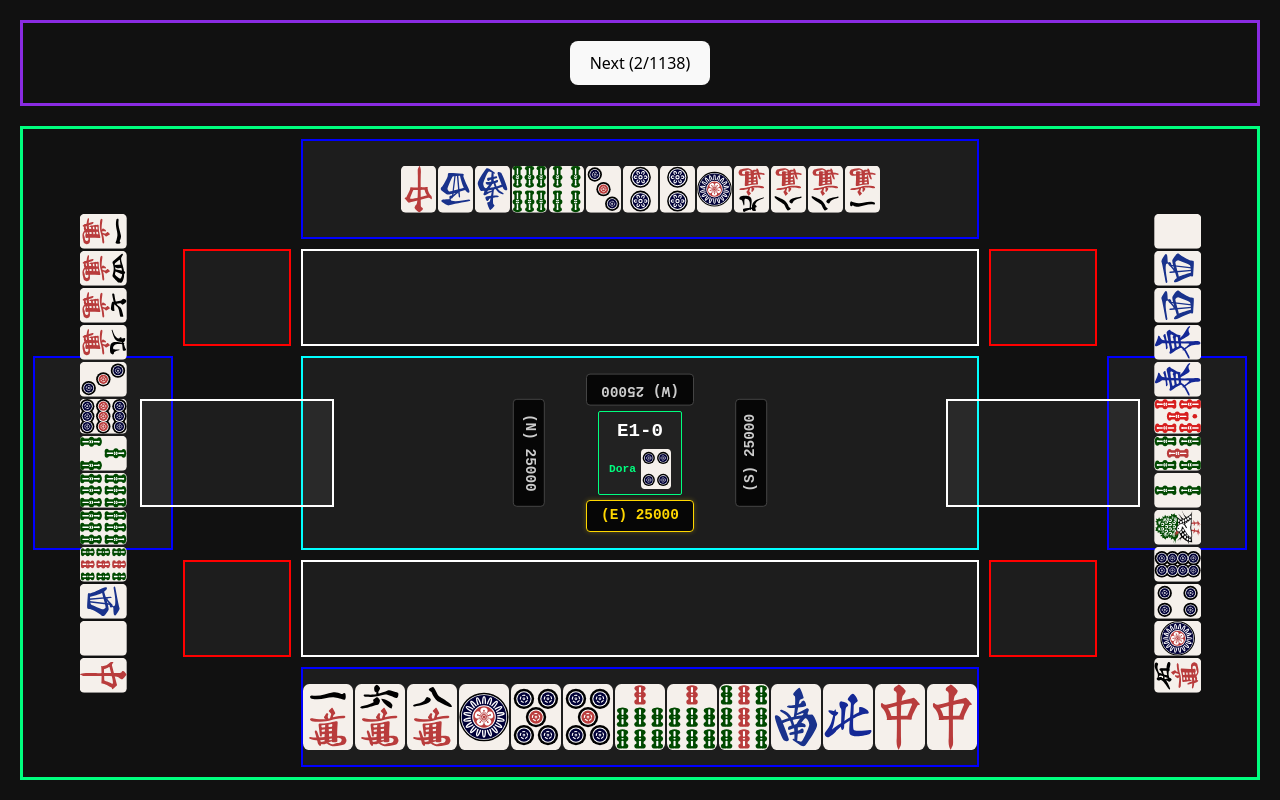
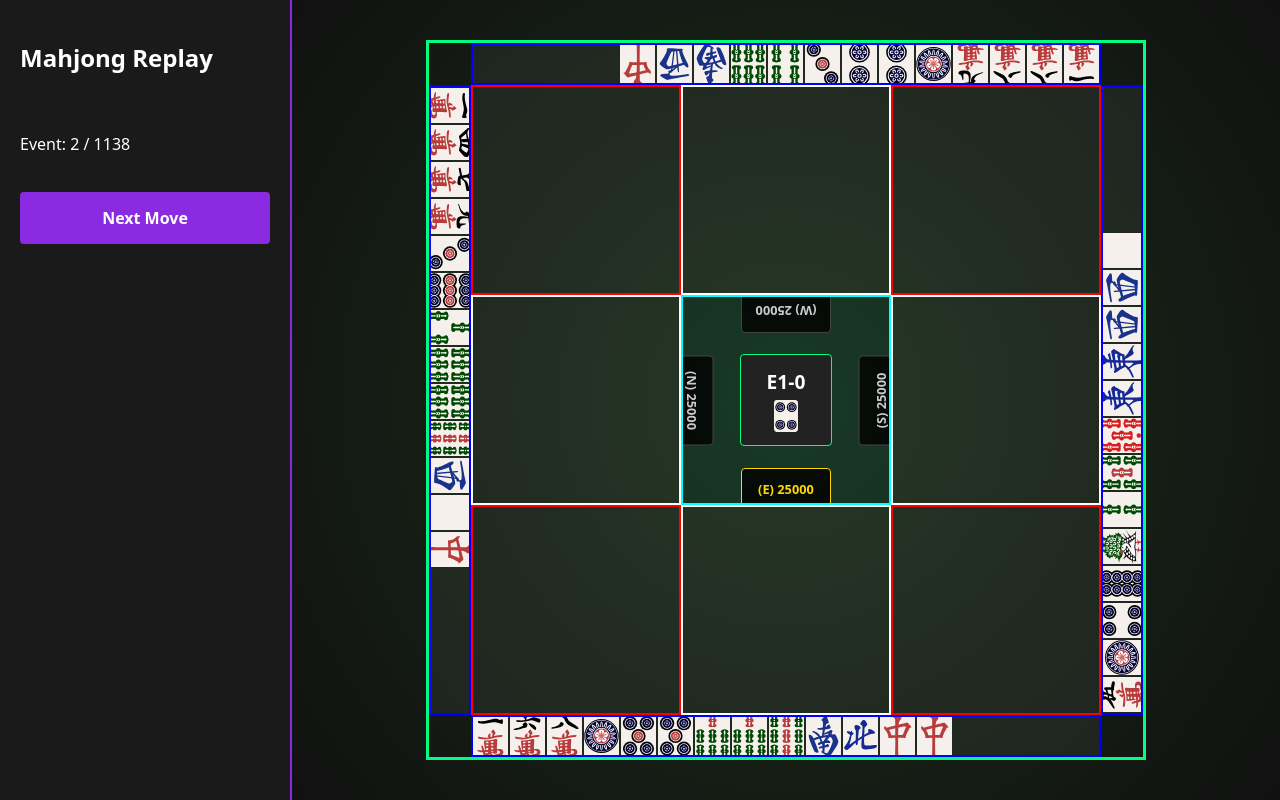
Before and after one commit to Terasuki/mahjong-drills, a React (Vite) app: page / in a window 1280 px wide. Built offline with nearby package versions, Linux system fonts and the light colour scheme.

Commit message:
reorganise and add multiple rounds

```diff
--- a/src/App.css
+++ b/src/App.css
@@ -1,47 +1,78 @@
-/* The overall container for the whole screen */
 .app-container {
   display: flex;
-  flex-direction: column;
+  flex-direction: row;
   height: 100vh;
   width: 100vw;
-  background-color: #111; /* Dark background from mockup */
-  padding: 20px;
-  box-sizing: border-box;
-  gap: 20px;
+  background-color: #111;
+  overflow: hidden;
 }
 
-/* --- The Top Controls Area (Purple Box) --- */
+.sidebar {
+  width: 250px;
+  background-color: #1a1a1a;
+  border-right: 2px solid #8A2BE2;
+  padding: 20px;
+  display: flex;
+  flex-direction: column;
+}
+
 .controls-section {
-  flex: 0 0 80px; /* Fixed height of 80px */
-  border: 3px solid #8A2BE2; /* Purple */
+  display: flex;
+  flex-direction: column;
+  gap: 20px;
+  color: white;
+}
+
+.next-btn {
+  padding: 15px;
+  background: #8A2BE2;
+  border: none;
+  color: white;
+  font-weight: bold;
+  cursor: pointer;
+  border-radius: 4px;
+}
+
+.next-btn:disabled {
+  background: #444;
+}
+
+.game-area {
+  flex: 1;
   display: flex;
   justify-content: center;
   align-items: center;
-  color: white;
-  font-weight: bold;
+  padding: 20px;
+  background: radial-gradient(circle, #1a2e1a 0%, #111 100%);
 }
 
-/* --- The Main Table Area (Green Box) --- */
+.table-grid-wrapper {
+  width: 90vmin;
+  height: 90vmin;
+  display: flex;
+  margin: auto;
+}
+
 .table-grid {
   flex: 1;
   border: 3px solid #00FF7F;
   display: grid;
-  /* Side columns (hands) are fixed.
-     Middle columns are split: 1fr for calls, 2fr for the center discards/info
-  */
-  grid-template-columns: 140px 1fr 2fr 1fr 140px;
-  grid-template-rows:    100px 1fr 2fr 1fr 100px;
-  gap: 10px;
-  padding: 10px;
 
-  /* Map updated to ensure the "Discards" and "Info" occupy the center properly
-  */
+  grid-template-columns: 1fr 5fr 5fr 5fr 1fr;
+  grid-template-rows:    1fr 5fr 5fr 5fr 1fr;
+
   grid-template-areas:
-    ".          .           hand-top    .           .          "
-    ".          calls-tl    disc-top    calls-tr    .          "
+    ".          hand-top    hand-top    hand-top    .          "
+    "hand-left  calls-tl    disc-top    calls-tr    hand-right "
     "hand-left  disc-left   info        disc-right  hand-right "
-    ".          calls-bl    disc-bottom calls-br    .          "
-    ".          .           hand-bottom .           .          ";
+    "hand-left  calls-bl    disc-bottom calls-br    hand-right "
+    ".          hand-bottom hand-bottom hand-bottom .          ";
+}
+
+.table-grid > div {
+  min-width: 0;
+  min-height: 0;
+  overflow: hidden;
 }
 
 /* --- Generic styling for placeholders so we can see them --- */
@@ -51,7 +82,7 @@
   align-items: center;
   color: white;
   font-weight: bold;
-  background: rgba(255,255,255,0.05); /* Slight background to see empty zones */
+  background: rgba(255,255,255,0.05);
 }
 
 /* Helper classes to assign React divs to grid areas and match mockup colors */
@@ -70,13 +101,26 @@
 .area-calls-bl { grid-area: calls-bl; border: 2px solid red; }
 .area-calls-br { grid-area: calls-br; border: 2px solid red; }
 
-.area-info { grid-area: info; border: 2px solid cyan; }
+.area-info {
+  grid-area: info;
+  display: flex;
+  justify-content: center;
+  align-items: center;
+  border: 2px solid cyan;
+  background: rgba(0, 255, 255, 0.05);
+}
+
+.info-center {
+  width: 90%;
+}
 
 .hand-container {
   display: flex;
   gap: 2px;
-  justify-content: center;
+  justify-content: flex-start;
   align-items: center;
+  width: 100%;
+  height: 100%;
 }
 
 .hand-container.right { transform: rotate(-90deg); }
@@ -88,9 +132,11 @@
 .area-disc-top { transform: rotate(180deg); }
 
 .info-center {
-  text-align: center;
-  font-size: 0.8rem;
-  color: #00FF7F;
+  width: 100%;
+  height: 100%;
+  display: flex;
+  justify-content: center;
+  align-items: center;
 }
 
 .melds-container {
@@ -113,13 +159,19 @@
 .melds-container.top { transform: rotate(180deg); }
 
 
-/* Score Display Styling */
 .scores-grid {
-  display: flex;
-  flex-direction: column;
+  display: grid;
+  grid-template-columns: 1fr 100px 1fr;
+  grid-template-rows: 1fr 100px 1fr;
+  grid-template-areas:
+    ".      top    ."
+    "left   info   right"
+    ".      bottom .";
+
+  width: 300px;
+  height: 260px;
   align-items: center;
-  gap: 5px;
-  font-family: 'Courier New', Courier, monospace;
+  justify-items: center;
 }
 
 .middle-row {
@@ -130,27 +182,28 @@
 
 .score-item {
   background: rgba(0, 0, 0, 0.8);
-  padding: 4px 8px;
+  padding: 4px;
   border-radius: 4px;
-  min-width: 90px; /* Increased to fit the wind char */
-  text-align: center;
+  width: 80px;
+  height: 35px;
+  display: flex;
+  justify-content: center;
+  align-items: center;
   border: 1px solid #444;
   color: #ccc;
-  font-size: 0.9rem;
-  transition: all 0.3s ease;
+  font-size: 0.8rem;
 }
 
+.score-item.top    { grid-area: top;    transform: rotate(180deg); }
+.score-item.bottom { grid-area: bottom; }
+.score-item.left   { grid-area: left;   transform: rotate(90deg); }
+.score-item.right  { grid-area: right;  transform: rotate(-90deg); }
+
 .score-item.is-oya {
-  border-color: #FFD700; /* Gold border */
+  border-color: #FFD700;
   color: #FFD700;
-  box-shadow: 0 0 5px rgba(255, 215, 0, 0.3);
   font-weight: bold;
 }
-
-/* Optional: Rotate side scores to face the player positions */
-.score-item.left { transform: rotate(90deg); }
-.score-item.right { transform: rotate(-90deg); }
-.score-item.top { transform: rotate(180deg); }
 
 .round-name {
   font-size: 1.2rem;
@@ -159,13 +212,16 @@
 }
 
 .round-info {
+  grid-area: info;
   display: flex;
   flex-direction: column;
   align-items: center;
+  justify-content: center;
   background: #222;
-  padding: 5px 10px;
   border: 1px solid #00FF7F;
-  border-radius: 2px;
+  border-radius: 4px;
+  width: 90px;
+  height: 90px;
 }
 
 .dora-display {
@@ -175,3 +231,50 @@
   margin-top: 4px;
   font-size: 0.7rem;
 }
+
+.hand-container, .melds-container {
+  display: flex;
+  gap: 2px;
+  justify-content: flex-start; /* This works for Bottom, Top, and Left */
+  align-items: center;
+  width: 100%;
+  height: 100%;
+}
+
+/* Fix the Right side: 'flex-end' pulls the tiles to the visual top
+   because the axis is inverted by -90deg rotation */
+.hand-container.right,
+.melds-container.right {
+  justify-content: flex-end;
+}
+
+/* Ensure the side containers are tall enough to fill the grid area
+   since 'width: 100%' on a rotated element refers to the narrow grid width */
+.area-hand-left {
+  display: flex;
+  justify-content: center;
+  align-items: flex-start; /* Aligns to top of the grid cell */
+}
+
+/* Right Hand: Starts at the Bottom */
+.area-hand-right {
+  display: flex;
+  justify-content: center;
+  /* Change this to flex-end to push the container to the bottom of the grid area */
+  align-items: flex-end;
+}
+
+/* Ensure the rotated containers fill their tracks */
+.hand-container.left,
+.hand-container.right {
+  width: 100%;
+  height: 40px;
+}
+
+.hand-container.right,
+.melds-container.right {
+  /* Reset this to flex-start; let the parent's 'align-items' handle the vertical position */
+  justify-content: flex-start;
+  /* Important: ensure the rotation center is correct if you have alignment issues */
+  transform-origin: center;
+}
--- a/src/App.tsx
+++ b/src/App.tsx
@@ -44,6 +44,21 @@ function App() {
     setGameState((prev) => {
       if (!prev) return null;
       const next = { ...prev };
+
+      if (event.type === 'start_kyoku') {
+        return {
+          bakaze: event.bakaze,
+          kyoku: event.kyoku,
+          honba: event.honba,
+          dora_marker: event.dora_marker,
+          oya: event.oya,
+          tehais: event.tehais.map(hand => sortTiles(hand)),
+          discards: [[], [], [], []],
+          melds: [[], [], [], []],
+          scores: event.scores,
+          type: 'start_kyoku',
+        };
+      }
 
       if (event.type === 'tsumo') {
         const newTehais = [...next.tehais];
@@ -95,22 +110,34 @@ function App() {
 
   return (
     <div className="app-container">
+      {/* Left Sidebar for Controls */}
+      <aside className="sidebar">
         <div className="controls-section">
-        <button onClick={handleNext} disabled={cursor >= events.length}>
-          Next ({cursor}/{events.length})
+          <h2>Mahjong Replay</h2>
+          <div className="stats">
+            <p>Event: {cursor} / {events.length}</p>
+          </div>
+          <button
+            className="next-btn"
+            onClick={handleNext}
+            disabled={cursor >= events.length}
+          >
+            Next Move
           </button>
         </div>
-
+      </aside>
+      <main className="game-area">
+        <div className="table-grid-wrapper">
         <div className="table-grid">
           {/* Render Hands */}
           {gameState.tehais.map((hand, index) => {
-          const areaMap = ["bottom", "right", "top", "left"];
+            const areaMap = ['bottom', 'right', 'top', 'left'];
 
             return (
               <div key={index} className={`placeholder-box area-hand-${areaMap[index]}`}>
                 <div className={`hand-container ${areaMap[index]}`}>
                   {hand.map((tileId, tIdx) => (
-                  <Tile key={tIdx} id={tileId} size={index === 0 ? "50px" : "35px"} />
+                    <Tile key={tIdx} id={tileId} size='35px' />
                   ))}
                 </div>
               </div>
@@ -121,28 +148,32 @@ function App() {
           <div className="placeholder-box area-info">
             <div className="info-center">
               <div className="scores-grid">
+                {/* Top Player (Index 2) */}
                 <div className={`score-item top ${gameState.oya === 2 ? 'is-oya' : ''}`}>
                   ({getWind(2, gameState.oya)}) {gameState.scores[2]}
                 </div>
 
-            <div className="middle-row">
+                {/* Left Player (Index 3) */}
                 <div className={`score-item left ${gameState.oya === 3 ? 'is-oya' : ''}`}>
                   ({getWind(3, gameState.oya)}) {gameState.scores[3]}
                 </div>
 
+                {/* Center Round Info */}
                 <div className="round-info">
-                <div className="round-name">{gameState.bakaze}{gameState.kyoku}-{gameState.honba}</div>
+                  <div className="round-name">
+                    {gameState.bakaze}{gameState.kyoku}-{gameState.honba}
+                  </div>
                   <div className="dora-display">
-                  <span>Dora</span>
-                  <Tile id={gameState.dora_marker} size="30px" />
+                    <Tile id={gameState.dora_marker} size="24px" />
                   </div>
                 </div>
 
+                {/* Right Player (Index 1) */}
                 <div className={`score-item right ${gameState.oya === 1 ? 'is-oya' : ''}`}>
                   ({getWind(1, gameState.oya)}) {gameState.scores[1]}
                 </div>
-            </div>
 
+                {/* Bottom Player (Index 0) */}
                 <div className={`score-item bottom ${gameState.oya === 0 ? 'is-oya' : ''}`}>
                   ({getWind(0, gameState.oya)}) {gameState.scores[0]}
                 </div>
@@ -151,8 +182,8 @@ function App() {
           </div>
           {/* Melds */}
           {gameState.melds.map((playerMelds, index) => {
-        const callAreas = ["area-calls-br", "area-calls-tr", "area-calls-tl", "area-calls-bl"];
-        const areaMap = ["bottom", "right", "top", "left"];
+          const callAreas = ['area-calls-br', 'area-calls-tr', 'area-calls-tl', 'area-calls-bl'];
+          const areaMap = ['bottom', 'right', 'top', 'left'];
 
           return (
             <div key={`meld-player-${index}`} className={`placeholder-box ${callAreas[index]}`}>
@@ -171,7 +202,7 @@ function App() {
 
           {/* Discards */}
           {gameState.discards?.map((discards, index) => {
-          const areaMap = ["bottom", "right", "top", "left"];
+            const areaMap = ['bottom', 'right', 'top', 'left'];
             return (
               <div key={`disc-${index}`} className={`placeholder-box area-disc-${areaMap[index]}`}>
                 <div className={`discard-grid ${areaMap[index]}`}>
@@ -184,6 +215,8 @@ function App() {
           })}
         </div>
         </div>
+      </main>
+    </div>
   );
 }
 
--- a/src/components/Tiles.tsx
+++ b/src/components/Tiles.tsx
@@ -1,6 +1,6 @@
 export default function Tile({ id, size = '40px' }: { id: string; size: string }) {
   return (
-    <div className="tile-wrapper" style={{ display: 'inline-block', position: 'relative', width: size }}>
+    <div className="tile" style={{ display: 'inline-block', position: 'relative', width: size }}>
       <img
         src="/assets/tiles/regular/front.svg"
         alt=""
```
Lines whose indentation alone changed are shown as unchanged.
